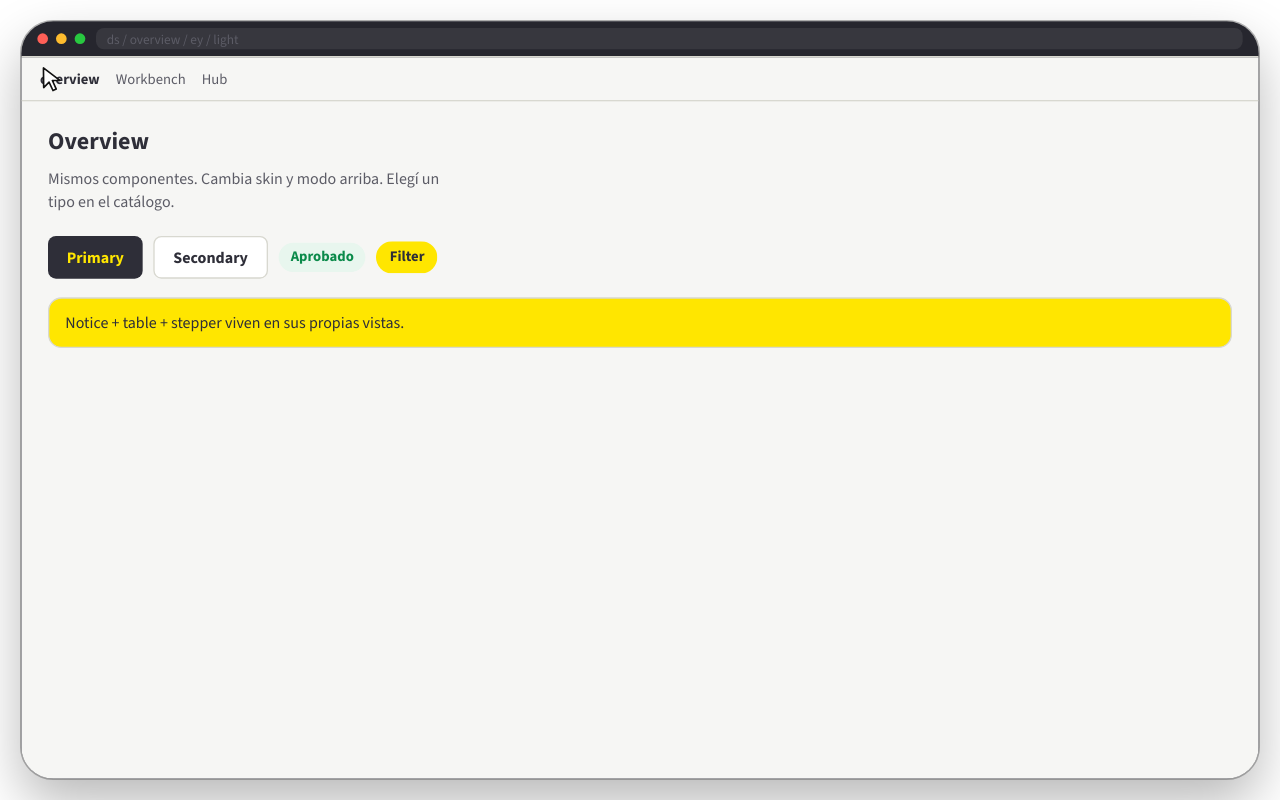
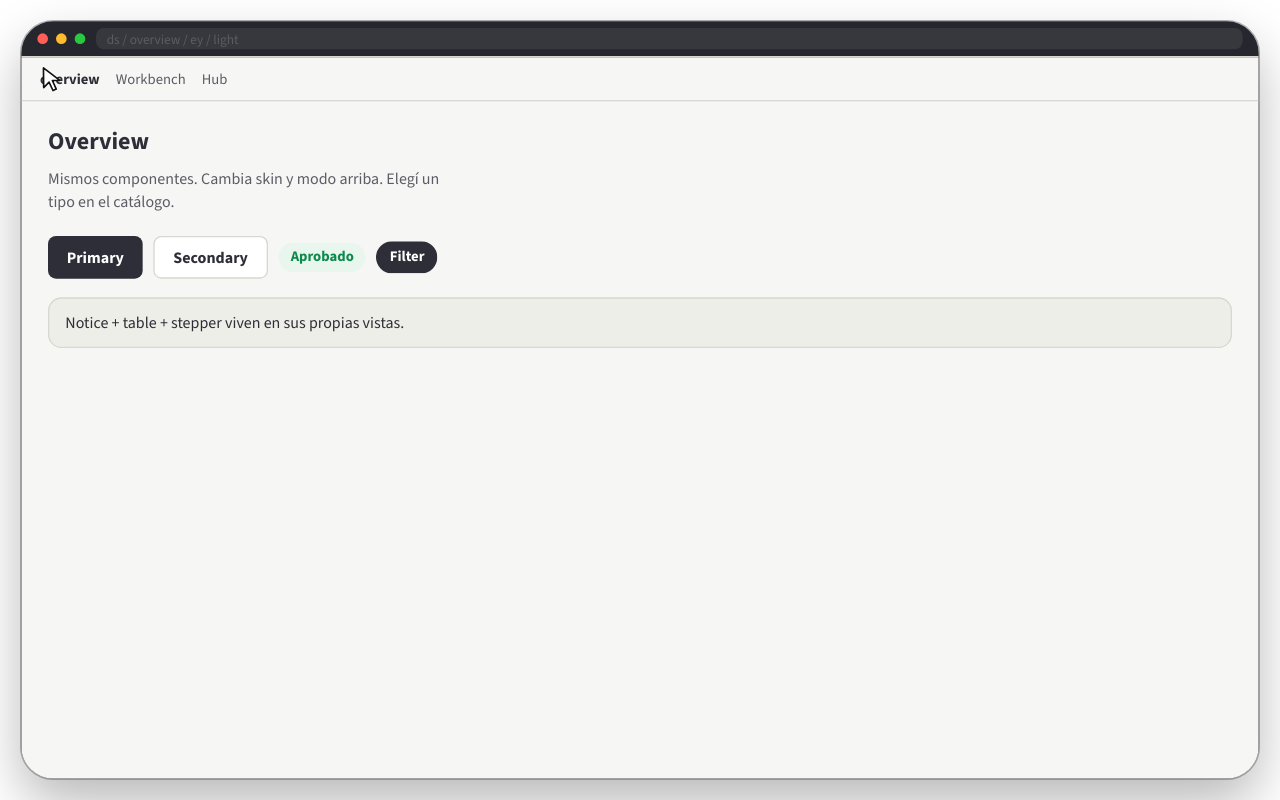
Before and after one commit to fedemon16i/federico-os, a plain HTML site: page projects/fm-ds-web.html in a window 1280 px wide. Drawn offline with nearby package versions, Linux system fonts and the light colour scheme; a web font is replaced by a local one.

Commit message:
Fabric banner/tiles/order; EY light mark is not yellow

```diff
--- a/projects/fm-ds.css
+++ b/projects/fm-ds.css
@@ -1,5 +1,5 @@
 /* FM DS. Light default. data-mode=dark overrides.
-   --fm-on-accent / --fm-on-mark = ink that sits ON yellow/gold/teal.
+   Yellow #FFE600 is FILL on dark only. Text on light = ink or #6B5200.
 */
 @font-face{font-family:'EYInterstate';src:url('https://www.ey.com/etc.clientlibs/ey-unified-site/clientlibs/webpack.bundles/resources/fonts/EYInterstate-Regular.woff') format('woff');font-weight:400;font-display:swap}
 @font-face{font-family:'EYInterstate';src:url('https://www.ey.com/etc.clientlibs/ey-unified-site/clientlibs/webpack.bundles/resources/fonts/EYInterstate-Bold.woff') format('woff');font-weight:700;font-display:swap}
@@ -15,16 +15,16 @@
   --fm-font:'EYInterstate','Source Sans 3',Arial Narrow,sans-serif;
   --fm-bg:#f6f6f4; --fm-nav:#2e2e38; --fm-card:#fff; --fm-side:#eeeee8;
   --fm-text:#2e2e38; --fm-muted:#5c5c66; --fm-faint:#8a8a94;
-  --fm-line:#d8d8d0; --fm-accent:#ffe600; --fm-mark:#ffe600;
-  --fm-on-accent:#2e2e38; --fm-on-mark:#2e2e38; --fm-ghost:#2e2e38;
+  --fm-line:#d8d8d0; --fm-accent:#2e2e38; --fm-mark:#eeeee8;
+  --fm-on-accent:#fff; --fm-on-mark:#2e2e38; --fm-ghost:#2e2e38;
   --fm-ok:#0b8a4a; --fm-bad:#d92727; --fm-new:#c0392b;
-  --fm-btn:#2e2e38; --fm-btn-ink:#ffe600;
+  --fm-btn:#2e2e38; --fm-btn-ink:#fff;
 }
 [data-skin="ey"][data-mode="dark"]{
   --fm-bg:#12141c; --fm-nav:#0b0c10; --fm-card:#1c1e28; --fm-side:#101218;
   --fm-text:#f3f4f8; --fm-muted:#9aa0b0; --fm-faint:#6d7384;
-  --fm-line:rgba(255,255,255,.12); --fm-accent:#ffe600; --fm-mark:#ffe600;
-  --fm-on-accent:#111; --fm-on-mark:#111; --fm-ghost:#f3f4f8;
+  --fm-line:rgba(255,255,255,.12); --fm-accent:#ffe600; --fm-mark:#1c1e28;
+  --fm-on-accent:#111; --fm-on-mark:#f3f4f8; --fm-ghost:#f3f4f8;
   --fm-ok:#7dcea0; --fm-bad:#e0857f; --fm-new:#e24b4b;
   --fm-btn:#fff; --fm-btn-ink:#111;
 }
@@ -51,7 +51,7 @@
   --fm-font:Inter,system-ui,sans-serif;
   --fm-bg:#f7f5fa; --fm-nav:#543379; --fm-card:#fff; --fm-side:#f1ecf6;
   --fm-text:#202124; --fm-muted:#5c5666; --fm-faint:#8a8490;
-  --fm-line:#ddd6e6; --fm-accent:#543379; --fm-mark:#ffb81c;
+  --fm-line:#ddd6e6; --fm-accent:#543379; --fm-mark:#fff4d6;
   --fm-on-accent:#fff; --fm-on-mark:#202124; --fm-ghost:#543379;
   --fm-ok:#0b8a4a; --fm-bad:#d92727; --fm-new:#543379;
   --fm-btn:#543379; --fm-btn-ink:#fff;
@@ -59,8 +59,8 @@
 [data-skin="chek"][data-mode="dark"]{
   --fm-bg:#160814; --fm-nav:#2a1840; --fm-card:#24102e; --fm-side:#120814;
   --fm-text:#fbf4f8; --fm-muted:#c9b0d4; --fm-faint:#8a708c;
-  --fm-line:rgba(255,255,255,.12); --fm-accent:#543379; --fm-mark:#ffb81c;
-  --fm-on-accent:#fff; --fm-on-mark:#202124; --fm-ghost:#e8d0ff;
+  --fm-line:rgba(255,255,255,.12); --fm-accent:#543379; --fm-mark:#3a2a10;
+  --fm-on-accent:#fff; --fm-on-mark:#ffd18d; --fm-ghost:#e8d0ff;
   --fm-ok:#9ee0c0; --fm-bad:#ff9a9a; --fm-new:#c4a2ff;
   --fm-btn:#543379; --fm-btn-ink:#fff;
 }
@@ -69,8 +69,8 @@
   --fm-font:'IBM Plex Sans',sans-serif;
   --fm-bg:#0b1416; --fm-nav:#071011; --fm-card:#122022; --fm-side:#0a1517;
   --fm-text:#eef8f7; --fm-muted:#8eb8b4; --fm-faint:#5d7e7b;
-  --fm-line:rgba(255,255,255,.12); --fm-accent:#22d4c8; --fm-mark:#7af0e6;
-  --fm-on-accent:#04221f; --fm-on-mark:#04221f; --fm-ghost:#7af0e6;
+  --fm-line:rgba(255,255,255,.12); --fm-accent:#22d4c8; --fm-mark:#0e2a28;
+  --fm-on-accent:#04221f; --fm-on-mark:#7af0e6; --fm-ghost:#7af0e6;
   --fm-ok:#7af0e6; --fm-bad:#e0857f; --fm-new:#ff7a4a;
   --fm-btn:#22d4c8; --fm-btn-ink:#04221f;
 }
@@ -124,6 +124,16 @@ html,body{margin:0;height:100%;background:transparent;color:var(--fm-text);font-
 .fm-banner,.fm-notice{border-radius:var(--fm-r);border:1px solid var(--fm-line);padding:10px 12px;font-size:12px}
 .fm-banner{background:var(--fm-card)}.fm-banner b{display:block;margin-bottom:2px}
 .fm-notice{background:var(--fm-mark);color:var(--fm-on-mark);display:flex;gap:8px}
+.fm-hero{border-radius:var(--fm-r);padding:18px 16px;color:#fff;background:linear-gradient(105deg,#1b1028 0%,#5b2f88 46%,#2f4ec8 100%)}
+.fm-hero b{display:block;font-size:16px;margin-bottom:6px}
+.fm-hero span{font-size:12px;opacity:.82;line-height:1.4}
+.fm-photo{min-height:78px;border-radius:var(--fm-r);padding:10px;display:flex;flex-direction:column;justify-content:flex-end;color:#fff;background:linear-gradient(180deg,transparent 20%,#0b0b10),linear-gradient(135deg,#3a2a55,#1a1430)}
+.fm-photo b{font-size:12px}.fm-photo span{font-size:10px;opacity:.75}
+.fm-offer{border:1px solid var(--fm-line);border-radius:var(--fm-r);padding:12px;background:var(--fm-card)}
+.fm-offer .kind{font-size:10px;color:var(--fm-faint);margin-bottom:4px}
+.fm-disclaimer{border:1px solid var(--fm-line);border-radius:var(--fm-r);padding:10px 12px;font-size:11px;color:var(--fm-muted);background:var(--fm-card);line-height:1.45}
+.fm-total{font-weight:700;color:#6b5200}
+[data-mode="dark"] .fm-total{color:#ffe600}
 .fm-filters{display:flex;gap:6px;flex-wrap:wrap}
 .fm-table{width:100%;border-collapse:separate;border-spacing:0;font-size:11px;border:1px solid var(--fm-line);border-radius:var(--fm-r);overflow:hidden;background:var(--fm-card)}
 .fm-table th{text-align:left;font-weight:650;color:var(--fm-faint);padding:8px 10px;background:var(--fm-side);border-bottom:1px solid var(--fm-line)}
```
